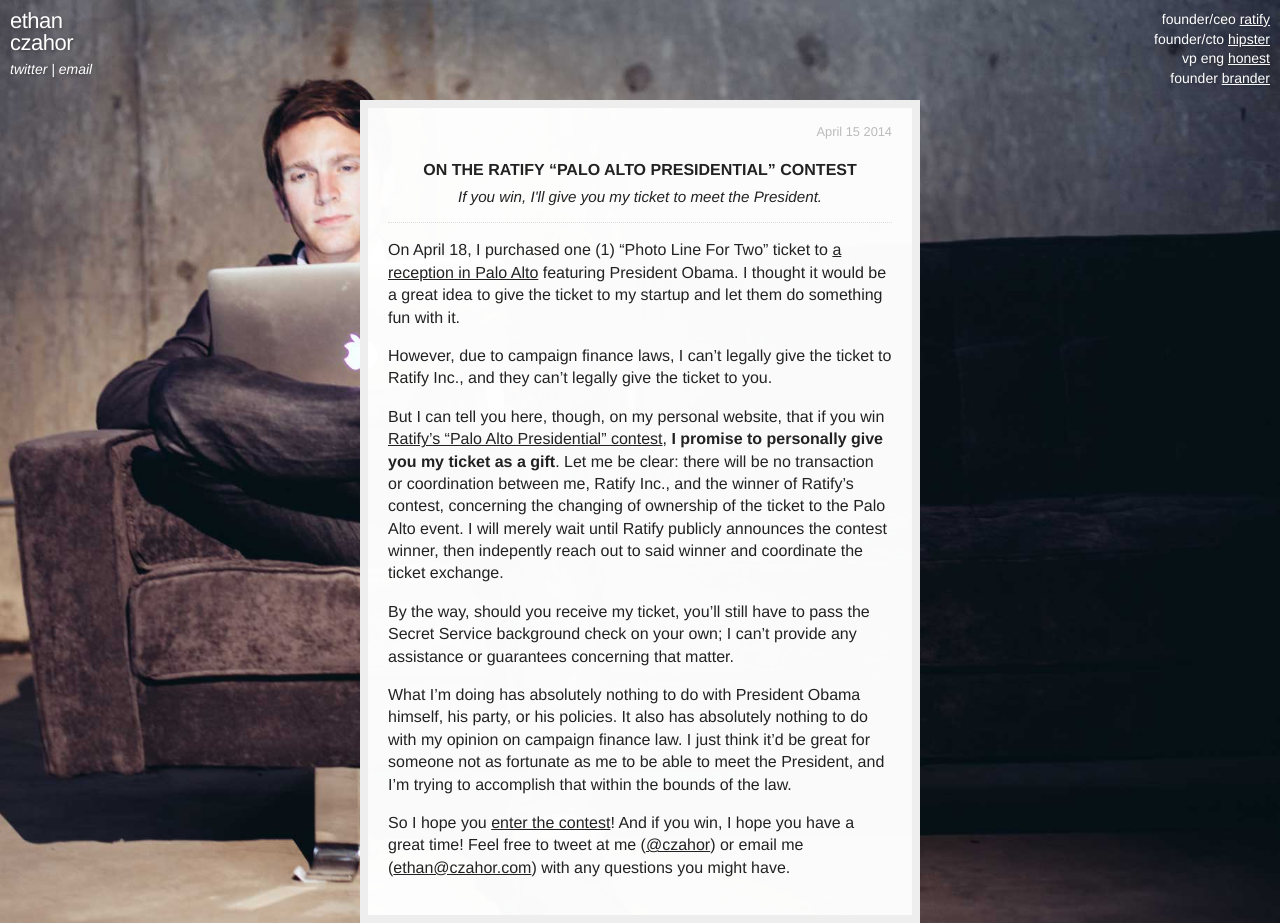
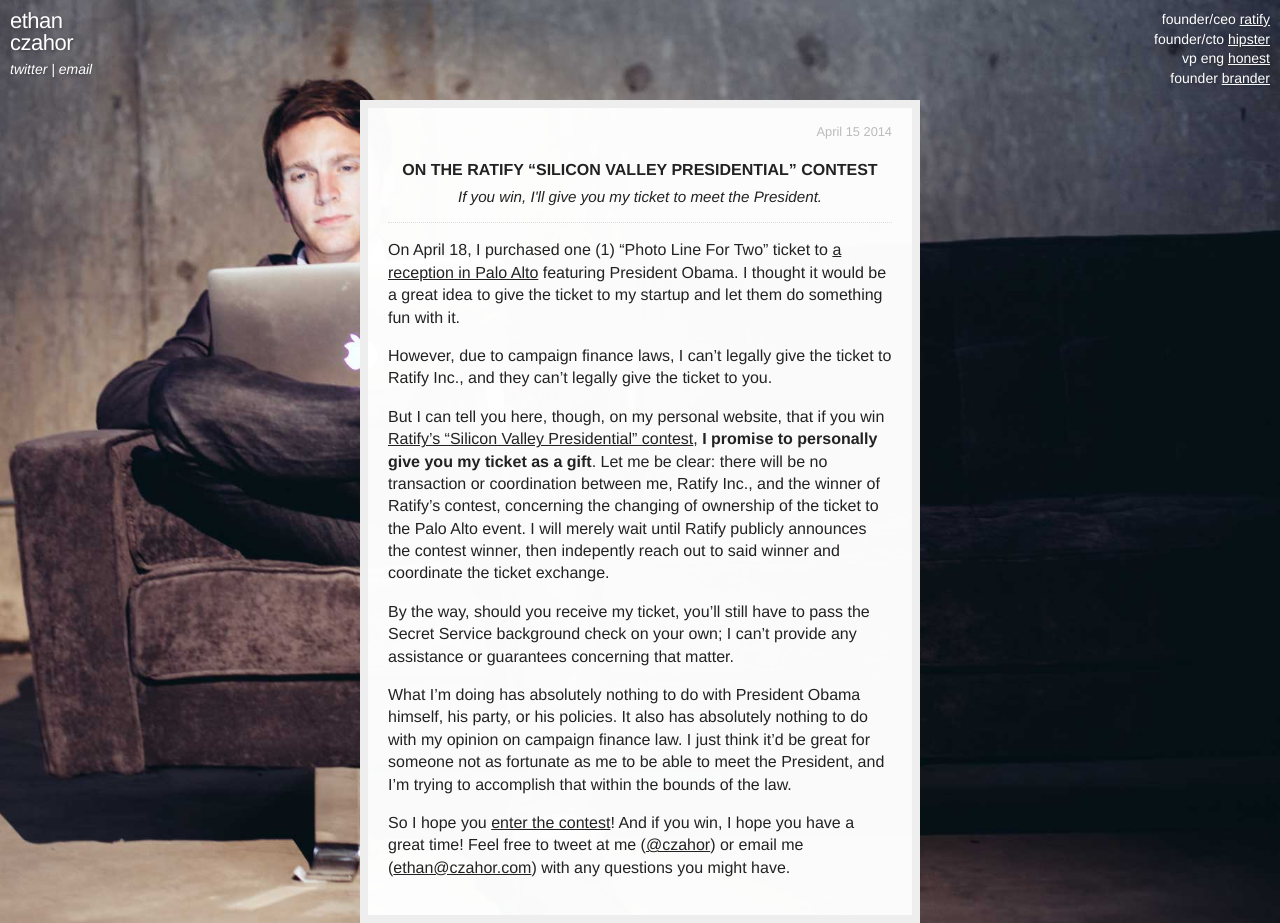
Before and after one commit to czahor/czahor.github.io, a Jekyll site: the page built from _posts/2014-04-15-meet-the-president.markdown, in a window 1280 px wide. Built offline with Jekyll 4.4.1, drawn with Linux system fonts in a browser that asks for light colours; Markdown is read by kramdown in place of the engine named in the settings.

Commit message:
silicon valley

```diff
--- a/_posts/2014-04-15-meet-the-president.markdown
+++ b/_posts/2014-04-15-meet-the-president.markdown
@@ -1,6 +1,6 @@
 ---
 layout: post
-title:  On the Ratify &ldquo;Palo Alto Presidential&rdquo; Contest
+title:  On the Ratify &ldquo;Silicon Valley Presidential&rdquo; Contest
 description: If you win, I'll give you my ticket to meet the President.
 date:   2014-04-15 00:00:00 -0800
 ---
@@ -13,7 +13,7 @@
 
 However, due to campaign finance laws, I can't legally give the ticket to Ratify Inc., and they can't legally give the ticket to you.
 
-But I can tell you here, though, on my personal website, that if you win [Ratify's "Palo Alto Presidential" contest](http://www.ratifyapp.com/contest),
+But I can tell you here, though, on my personal website, that if you win [Ratify's "Silicon Valley Presidential" contest](http://www.ratifyapp.com/contest),
 **I promise to personally give you my ticket as a gift**. Let me be clear: there will be no transaction or coordination between me, Ratify Inc., and the winner of Ratify's contest, concerning the changing of ownership of the ticket to the Palo Alto event. I will merely wait until Ratify publicly announces the contest winner, then indepently reach out to said winner and coordinate the ticket exchange.
 
 By the way, should you receive my ticket, you'll still have to pass the Secret Service background check on your own; I can't provide any assistance or guarantees concerning that matter.
```
